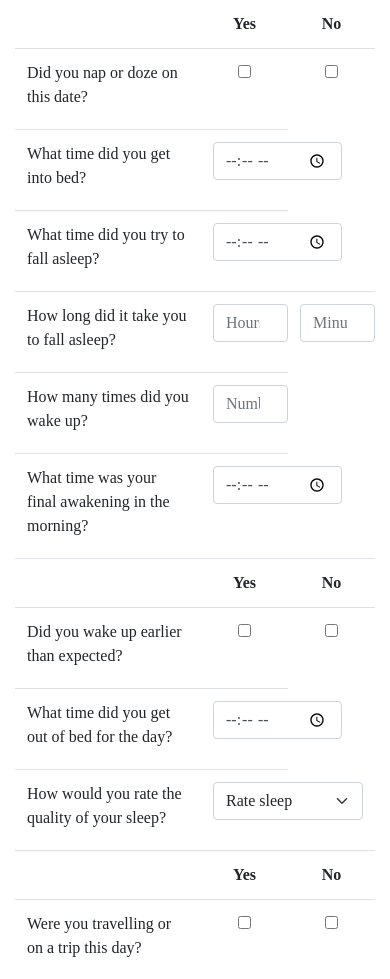
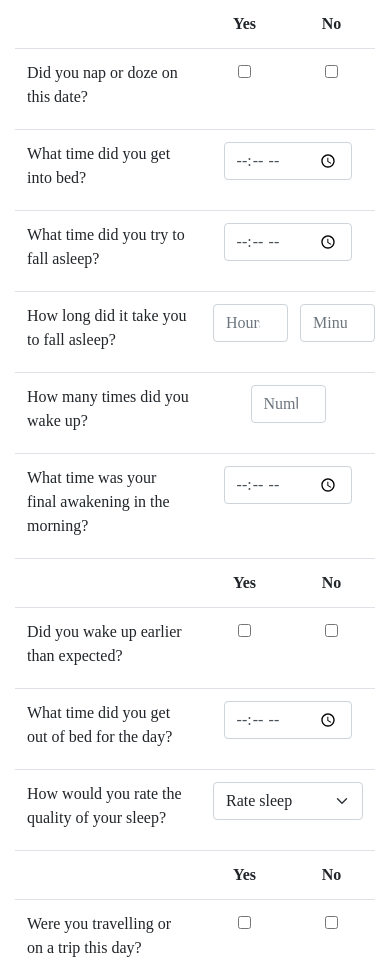
Before and after one commit to colin-raaen/thrive-track, a Flask app: page /sleep in a window 390 px wide. Shown: the part 239-1218 px from the top of the page. Run offline with Flask 3, Linux system fonts and the light colour scheme; a user stored in the database is signed in; some libraries are stand-ins or nearby versions.

Commit message:
March 9, 2024: Fixed sleep.html mobile styling

```diff
--- a/static/styles-logging-pages.css
+++ b/static/styles-logging-pages.css
@@ -38,10 +38,6 @@
 
 .yes-no-header {
   width: 15%;
-}
-
-.hidden-td{
-  display: none;
 }
 
 .form-control.mx-auto {
@@ -98,6 +94,13 @@
       float: left;
     }
 
+    .two-col-td{
+      display: block;
+      width: 100%;
+      box-sizing: border-box;
+      float: left;
+    }
+
     .form-control.mx-auto {
       width: 75px;
     }
--- a/templates/sleep.html
+++ b/templates/sleep.html
@@ -38,22 +38,21 @@
                 <!-- Hidden nap time table row -->
                 <tr id="napTimeHiddenRow" style="display: none;">
                     <td class="question-header" align="left"><label for="napQuestion">How long did you nap for?</label></td>
-                    <td class="sleep-input-cell"><input autocomplete="off" class="form-control mx-auto" min="0"
+                    <td class="yes-no-td"><input autocomplete="off" class="form-control mx-auto" min="0"
                                 id="napTimeHour" name="napTimeHour" placeholder="Hours" type="number"></td>
-                    <td class="sleep-input-cell"><input autocomplete="off" class="form-control mx-auto" min="0" max="60"
+                    <td class="yes-no-td"><input autocomplete="off" class="form-control mx-auto" min="0" max="60"
                                 id="napTimeMin" name="napTimeMin" placeholder="Minutes" type="number"></td>
                 </tr>
 
                 <!-- What time did you go to bed input-->
                 <tr>
                     <td class="question-header" align="left"><label for="sleepQuestionOne">What time did you get into bed?</label></td>
-                    <td class="yes-no-td" colspan="2"><input autocomplete="off" class="form-control mx-auto w-auto" id="bedTime" name="bedTime" type="time"></td>
+                    <td class="two-col-td" colspan="2"><input autocomplete="off" class="form-control mx-auto w-auto" id="bedTime" name="bedTime" type="time"></td>
                 </tr>
                 <!-- What time did you go try to fall asleep-->
                 <tr>
                     <td class="question-header" align="left"><label for="sleepQuestionTwo">What time did you try to fall asleep?</label></td>
-                    <td class="hidden-td"></td>
-                    <td class="yes-no-td" colspan="2"><input autocomplete="off" class="form-control mx-auto w-auto" id="sleepAttempt" name="sleepAttempt"
+                    <td class="two-col-td" colspan="2"><input autocomplete="off" class="form-control mx-auto w-auto" id="sleepAttempt" name="sleepAttempt"
                         type="time"></td>
                 </tr>
                 <!-- How long did it take you to fall asleep-->
@@ -67,8 +66,7 @@
                 <!-- How many times did you wake up -->
                 <tr>
                     <td class="question-header" align="left"><label for="sleepQuestionFour">How many times did you wake up?</label></td>
-                    <td class="hidden-td"></td>
-                    <td class="yes-no-td" colspan="3"><input autocomplete="off" class="form-control mx-auto" min="0" id="timesWokenUp"
+                    <td class="two-col-td" colspan="2"><input autocomplete="off" class="form-control mx-auto" min="0" id="timesWokenUp"
                                 name="timesWokenUp" placeholder="Number" type="number"></td>
                 </tr>
                 <!-- Hidden row, In total, how long did these awakenings last -->
@@ -82,8 +80,7 @@
                 <!-- What time was your final awakening? -->
                 <tr>
                     <td class="question-header" align="left"><label for="sleepQuestionSix">What time was your final awakening in the morning?</label></td>
-                    <td class="hidden-td"></td>
-                    <td class="yes-no-td" colspan="2"><input autocomplete="off" class="form-control mx-auto w-auto" id="finalAwakening" name="finalAwakening"
+                    <td class="two-col-td" colspan="2"><input autocomplete="off" class="form-control mx-auto w-auto" id="finalAwakening" name="finalAwakening"
                         type="time"></td>
                 </tr>
                 <!-- Wake up earlier than expected -->
@@ -112,14 +109,12 @@
                 <!-- What time did you get out of bed? -->
                 <tr>
                     <td class="question-header" align="left"><label for="sleepQuestionSix">What time did you get out of bed for the day?</label></td>
-                    <td class="hidden-td"></td>
-                    <td class="yes-no-td" colspan="2"><input autocomplete="off" class="form-control mx-auto w-auto" id="outOfBed" name="outOfBed" type="time"></td>
+                    <td class="two-col-td" colspan="2"><input autocomplete="off" class="form-control mx-auto w-auto" id="outOfBed" name="outOfBed" type="time"></td>
                 </tr>
                 <!-- Quality of Sleep -->
                 <tr data-row-number="1">
                     <td class="question-header" align="left"><label for="sleepQuestionNine">How would you rate the quality of your sleep?</label></td>
-                    <td class="hidden-td"></td>
-                    <td class="yes-no-td" colspan="2">
+                    <td class="two-col-td" colspan="2">
                         <!-- Workout types drop down -->
                         <select class="form-select mx-auto" style="width: 150px;" name="rateSleep" id="rateSleep">
                             <option disabled selected value="defaultSleepRating">Rate sleep</option>
```
Also changed, not shown: project.db, 1 other file.
